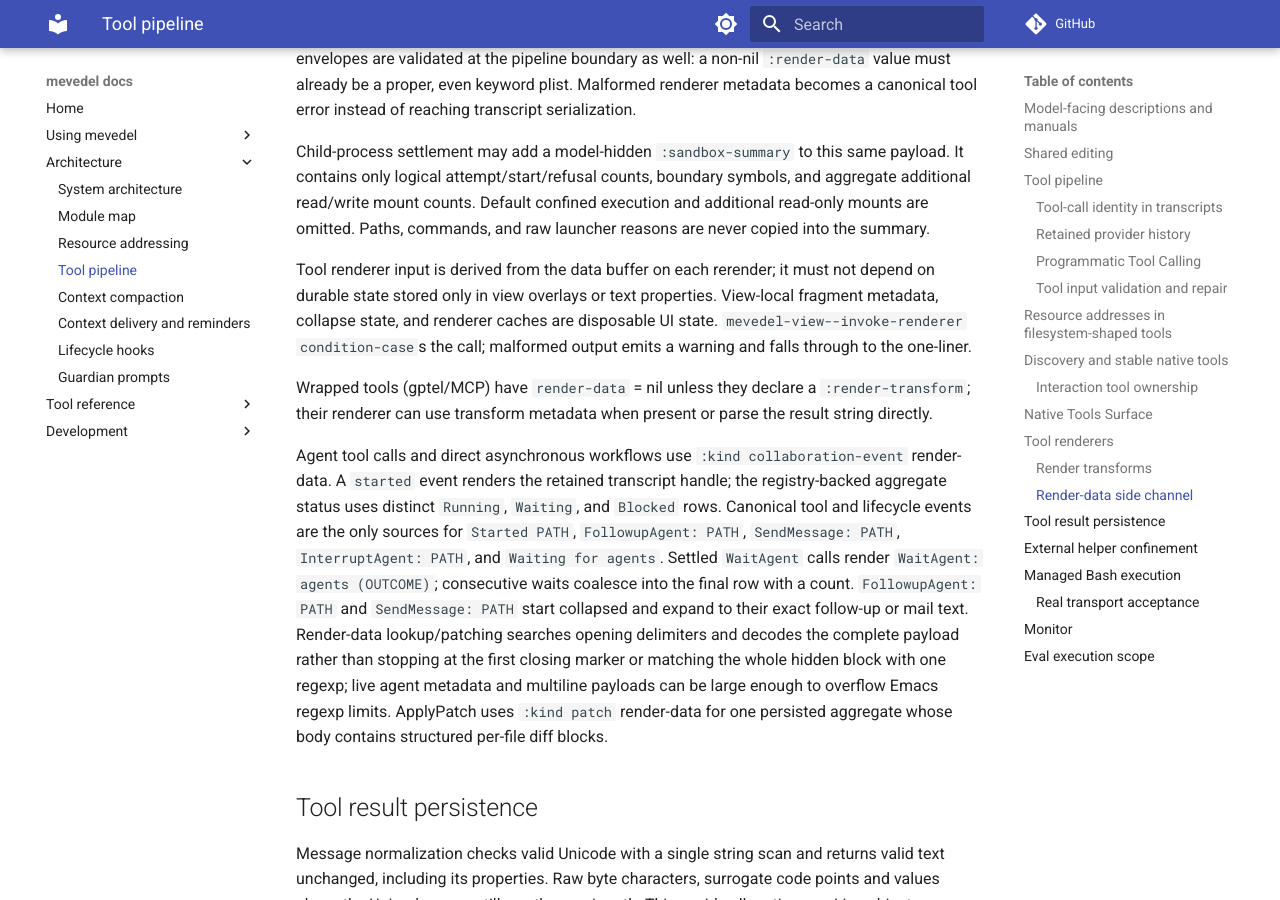
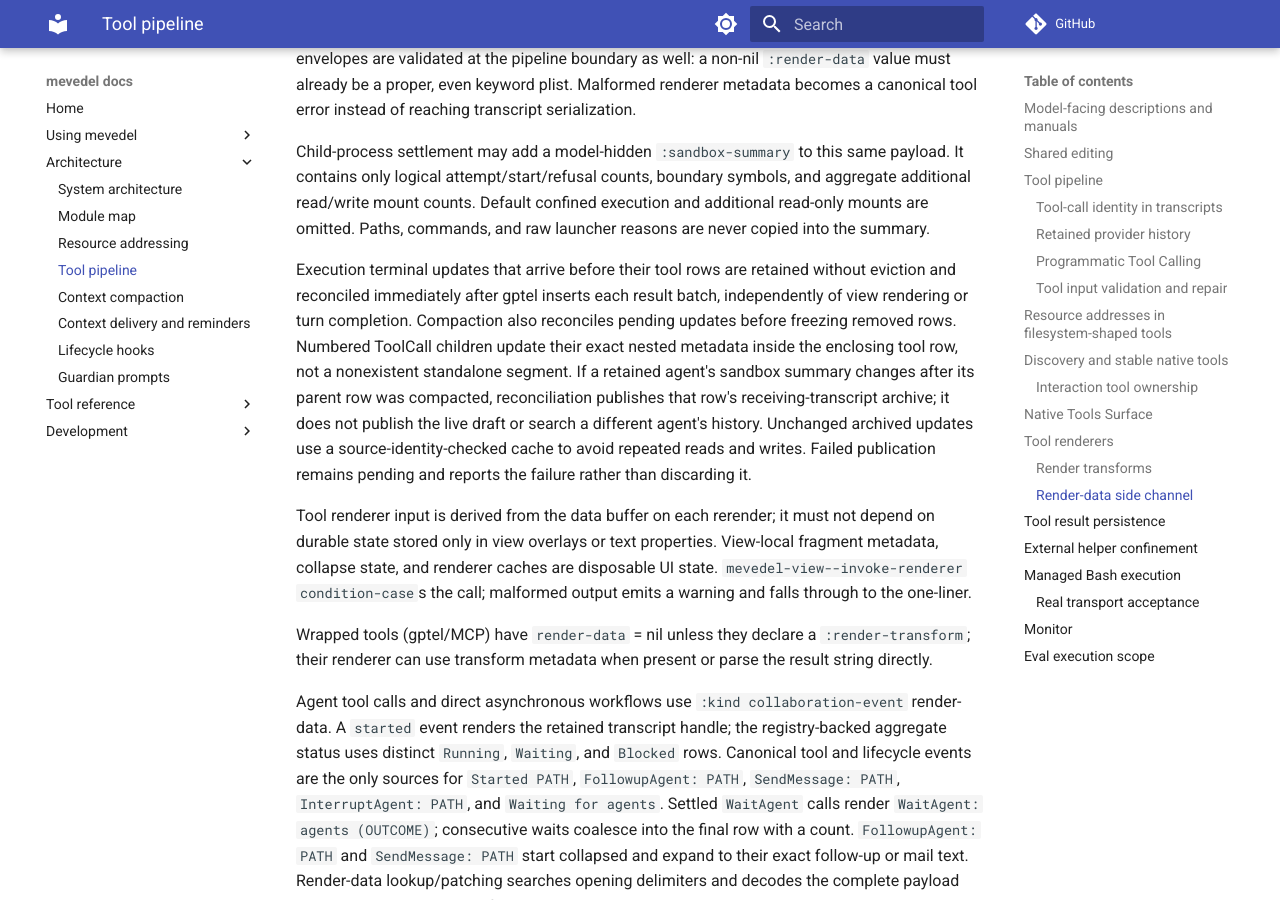
Before and after one commit to FrauH0lle/mevedel, an MkDocs documentation site: the page built from docs/tools.md, in a window 1280 px wide and 900 px high, scrolled down 21118 px. Built offline with MkDocs 1.6.1 and Material for MkDocs 9.7.7, drawn with Linux system fonts in a browser that asks for light colours; comment, search, counter and statistics services are not loaded.

Commit message:
fix(transcript): Settle pending updates at their owning rows
Long native agent turns can compact inserted results before a DONE hook retries early terminal events. Nested Agent summaries also target child IDs without standalone segments. Settle at insertion and preserve late summary updates in the correct archive rather than evicting pending truth.

* mevedel-tool-render-data.el (--display-results-advice): Retry after result insertion.
(--nested-call-location, update, for-tool): Address exact nested PTC children.
* mevedel-execution-transcript.el (prepare-archive): Reconcile before freezing rows.
(store-pending-terminal): Remove lossy arbitrary eviction.
(--update-archived-render-data, retry-pending-terminals): Publish late summaries in receiving archives with identity-checked duplicate suppression.
* mevedel-agent-conversation.el (refresh): Retry late summaries.
* mevedel-view-audit.el: Preserve deep canonical output disclosure.
* docs/tools.md: Describe pending settlement and archived summary persistence.
* test/test-mevedel-{execution-transcript,tool-render-data,tool-render-data-identity}.el: Cover early terminal batches, nested ancestry, failure retry, local/TRAMP portable archive publication, and draft preservation.

Validation: 594 ERT cases pass after Eask clean elc; all 258 files compile without warnings; git diff --check passes. No live session data changed.

```diff
--- a/docs/tools.md
+++ b/docs/tools.md
@@ -972,6 +972,18 @@ same payload. It contains only logical attempt/start/refusal counts, boundary
 symbols, and aggregate additional read/write mount counts. Default confined
 execution and additional read-only mounts are omitted. Paths, commands, and
 raw launcher reasons are never copied into the summary.
+
+Execution terminal updates that arrive before their tool rows are retained
+without eviction and reconciled immediately after gptel inserts each result
+batch, independently of view rendering or turn completion. Compaction also
+reconciles pending updates before freezing removed rows. Numbered ToolCall
+children update their exact nested metadata inside the enclosing tool row,
+not a nonexistent standalone segment. If a retained agent's sandbox summary
+changes after its parent row was compacted, reconciliation publishes that
+row's receiving-transcript archive; it does not publish the live draft or
+search a different agent's history. Unchanged archived updates use a
+source-identity-checked cache to avoid repeated reads and writes. Failed
+publication remains pending and reports the failure rather than discarding it.
 
 Tool renderer input is derived from the data buffer on each rerender; it
 must not depend on durable state stored only in view overlays or text
```
Also changed, not shown: 7 other files.
